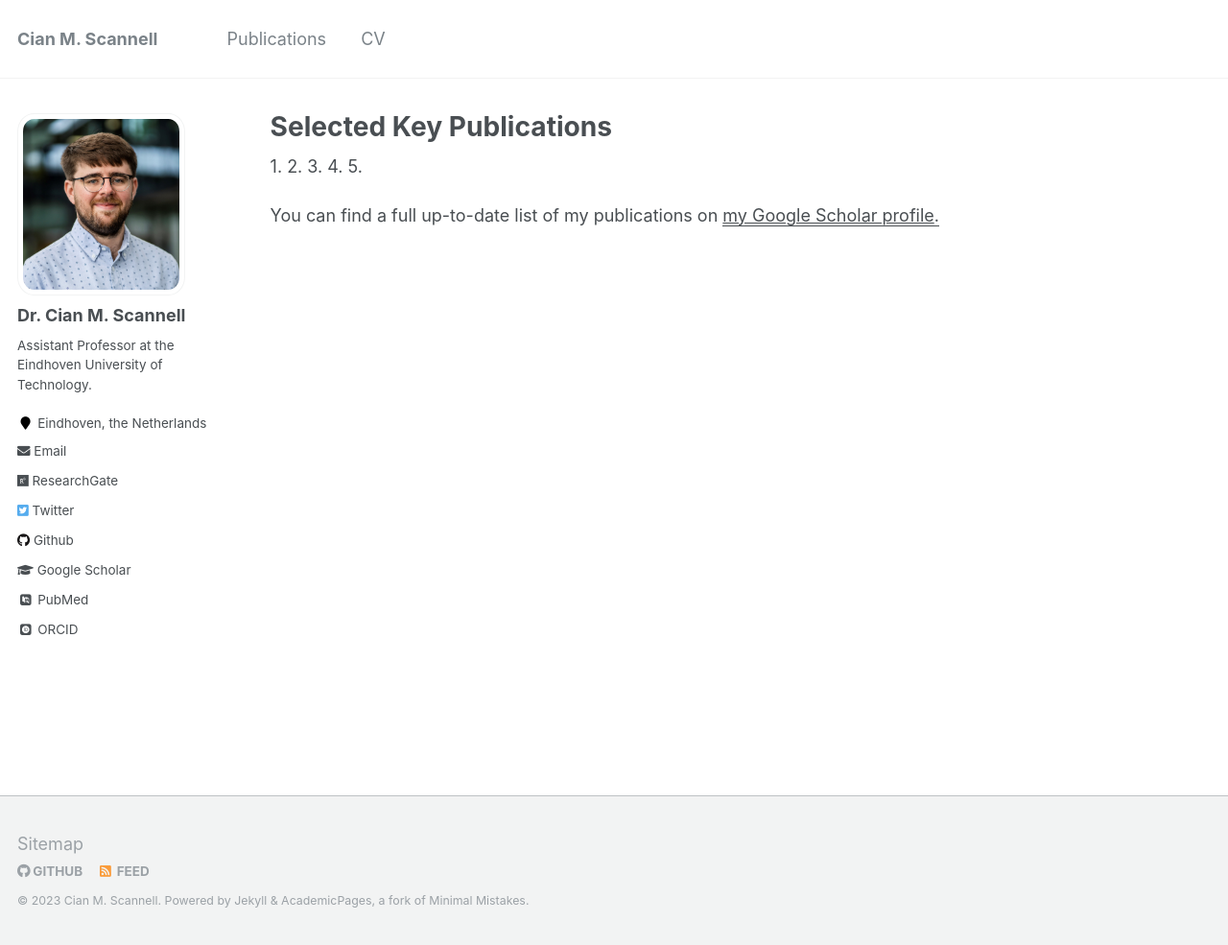
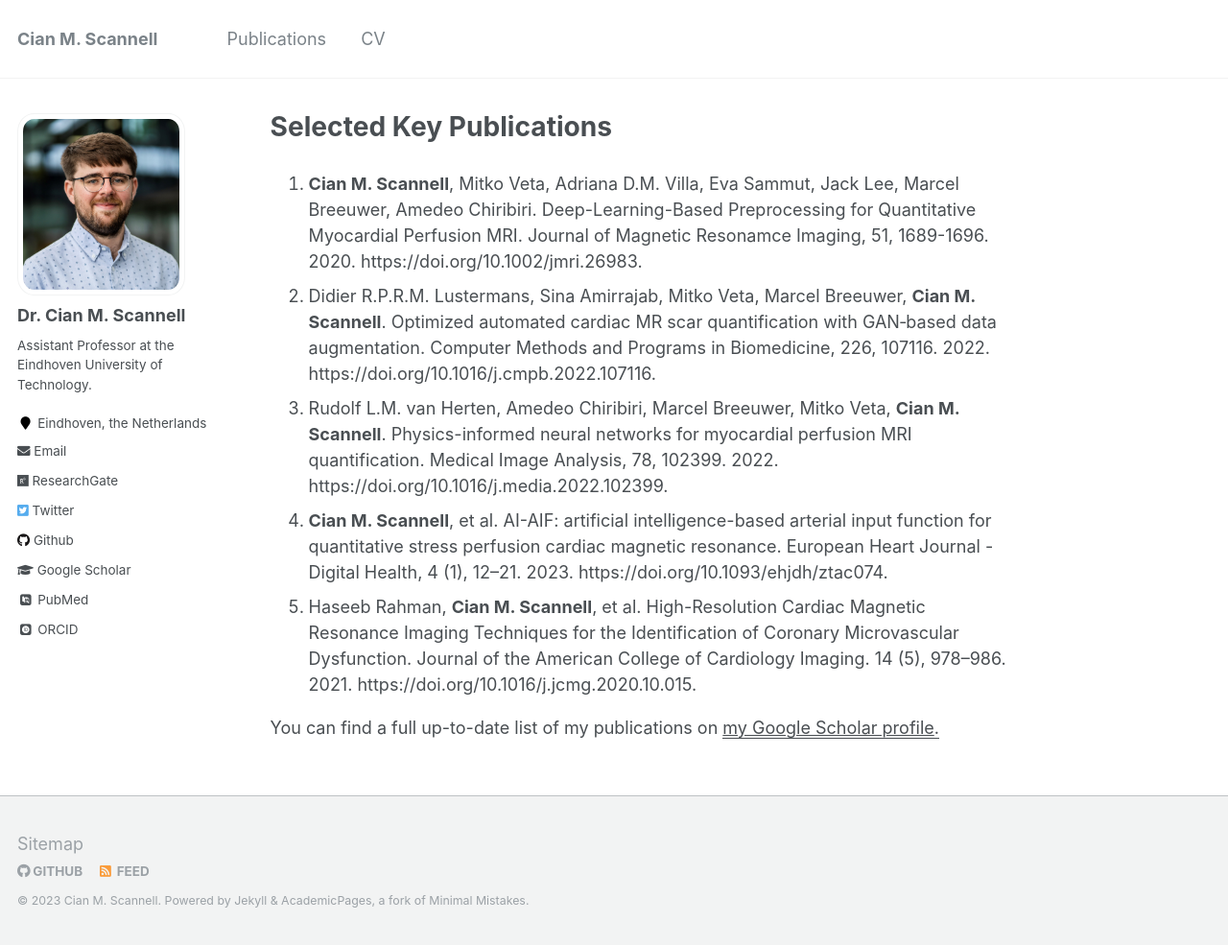
Before and after one commit to cianmscannell/cianmscannell.github.io, a Jekyll site: the page built from _pages/publications.md, in a window 1280 px wide and 985 px high. Shown: the whole window at 96% size. Built offline with Jekyll 4.4.1, drawn with Linux system fonts in a browser that asks for light colours; some web fonts are replaced.

Commit message:
selected publications

```diff
--- a/_pages/publications.md
+++ b/_pages/publications.md
@@ -4,10 +4,10 @@ permalink: /publications/
 author_profile: true
 ---
 
-1.
-2.
-3.
-4.
-5.
+1. <b>Cian M. Scannell</b>, Mitko Veta, Adriana D.M. Villa, Eva Sammut, Jack Lee, Marcel Breeuwer, Amedeo Chiribiri.  Deep-Learning-Based Preprocessing for Quantitative Myocardial Perfusion MRI. Journal of Magnetic Resonamce Imaging, 51, 1689-1696. 2020. https://doi.org/10.1002/jmri.26983.
+2. Didier R.P.R.M. Lustermans, Sina Amirrajab, Mitko Veta, Marcel Breeuwer, <b>Cian M. Scannell</b>. Optimized automated cardiac MR scar quantification with GAN‐based data augmentation. Computer Methods and Programs in Biomedicine, 226, 107116. 2022. https://doi.org/10.1016/j.cmpb.2022.107116.
+3. Rudolf L.M. van Herten, Amedeo Chiribiri, Marcel Breeuwer, Mitko Veta, <b>Cian M. Scannell</b>. Physics-informed neural networks for myocardial perfusion MRI quantification. Medical Image Analysis, 78, 102399. 2022. https://doi.org/10.1016/j.media.2022.102399.
+4. <b>Cian M. Scannell</b>, et al. AI-AIF: artificial intelligence-based arterial input function for quantitative stress perfusion cardiac magnetic resonance. European Heart Journal - Digital Health, 4 (1), 12–21. 2023. https://doi.org/10.1093/ehjdh/ztac074.
+5. Haseeb Rahman, <b>Cian M. Scannell</b>, et al. High-Resolution Cardiac Magnetic Resonance Imaging Techniques for the Identification of Coronary Microvascular Dysfunction. Journal of the American College of Cardiology Imaging. 14 (5), 978–986. 2021. https://doi.org/10.1016/j.jcmg.2020.10.015.
 
 You can find a full up-to-date list of my publications on <u><a href="{{https://scholar.google.com/citations?user=EWjAN3YAAAAJ&hl=en}}">my Google Scholar profile</a>.</u>
```
